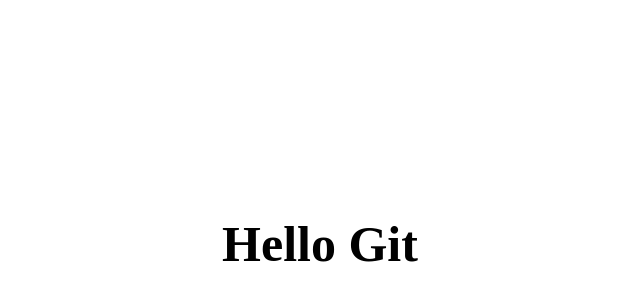
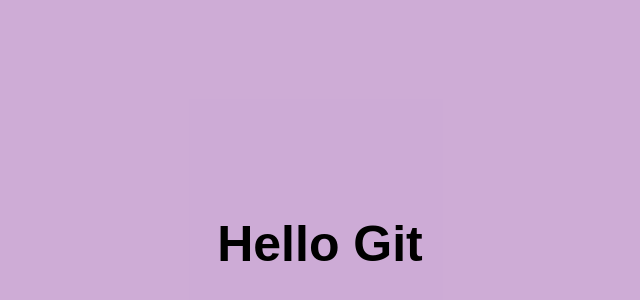
Before and after one commit to sergeyfilatovv/project-git, a plain HTML site: page index.html in a window 1280 px wide. Shown: the part 156-456 px from the top of the page, without its empty margins (320-960 px from the left). Drawn offline with Linux system fonts and the light colour scheme.

Commit message:
Html and Styles for header

```diff
--- a/main.css
+++ b/main.css
@@ -8,13 +8,11 @@ body{
     justify-content: center;
     height: 100%;
     align-items: center;
-    /* position: absolute;
-    left: 50%;
-    top: 50%;
-    transform: translate(-50%, -50%); */
+    background-color: rgba(112, 14, 136, 0.345);
 }
 
 .header__title{
     margin: 0;
     font-size: 50px;
+    font-family:Arial, Helvetica, sans-serif;
 }
```
